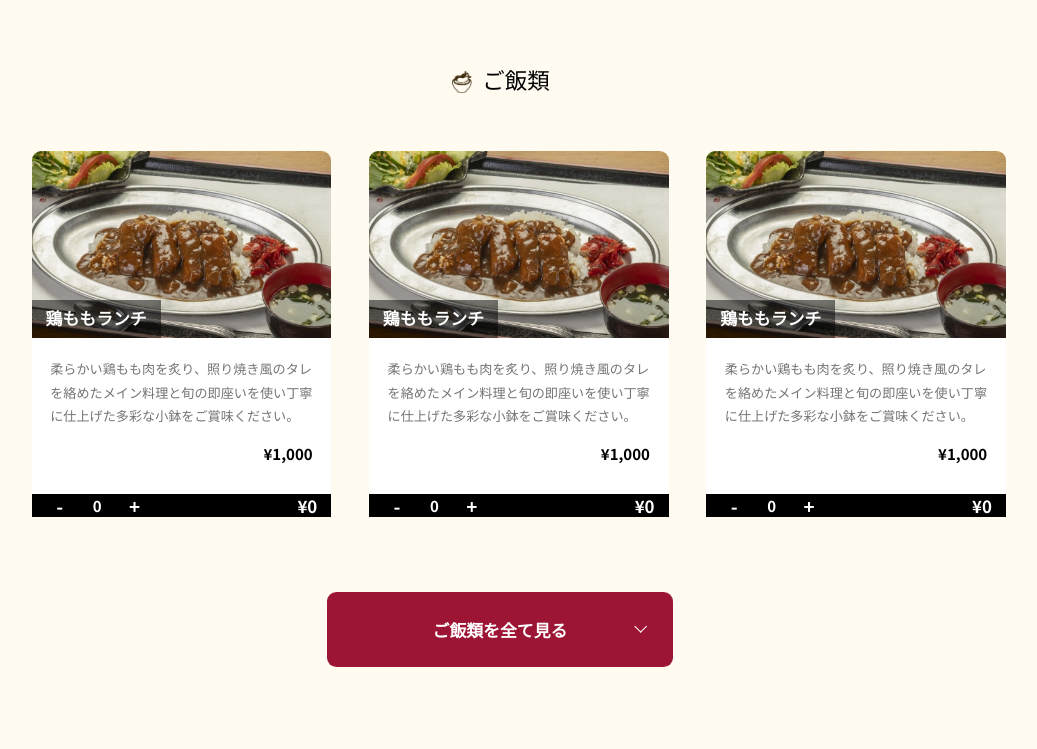
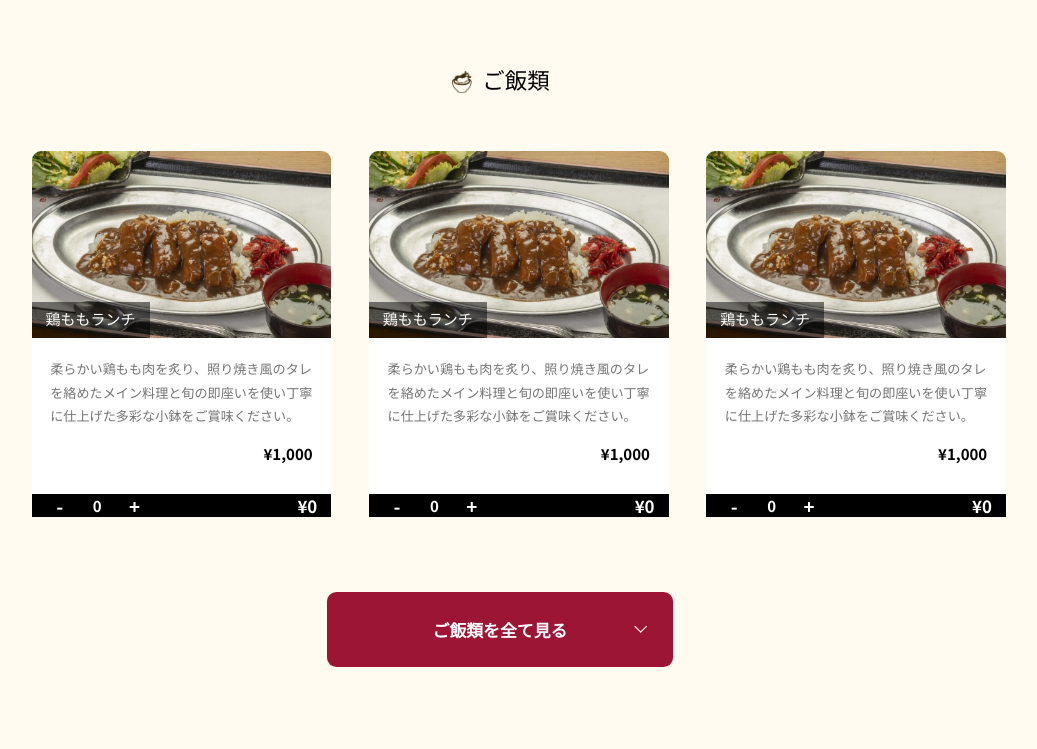
Before and after one commit to kato-t-web/fuji202510, a PHP site: page /menu/ in a window 1280 px wide. Shown: the part 2863-3612 px from the top of the page, without its empty margins (140-1177 px from the left). Run offline with PHP 8.4, Linux system fonts and the light colour scheme.

Commit message:
Update menu card price and adjust image styles in index.html and style.css
- Changed the price of a menu item from ¥1,000 to ¥500 in index.html for accurate pricing.
- Adjusted font size from 1.8rem to 1.6rem and font weight from 700 to 500 in style.css for improved readability and aesthetics.

```diff
--- a/menu/index.html
+++ b/menu/index.html
@@ -136,7 +136,7 @@
                     </div>
                     <div class="c-menu-card__content">
                         <p class="c-menu-card__description">柔らかい鶏もも肉を炙り、照り焼き風のタレを絡めたメイン料理と旬の即座いを使い丁寧に仕上げた多彩な小鉢をご賞味ください。</p>
-                        <p class="c-menu-card__price" data-price="1000">¥1,000</p>
+                        <p class="c-menu-card__price" data-price="500">¥500</p>
                     </div>
                     <div class="c-menu-card__order">
                         <div class="c-menu-card__quantity">
--- a/style.css
+++ b/style.css
@@ -1611,8 +1611,8 @@ img {
     width: auto;
     padding: 1rem 1.5rem;
     background-color: rgba(0, 0, 0, 0.5);
-    font-size: 1.8rem;
-    font-weight: 700;
+    font-size: 1.6rem;
+    font-weight: 500;
     font-family: "Noto Serif JP", serif;
     color: #fff;
     margin: 0;
```
